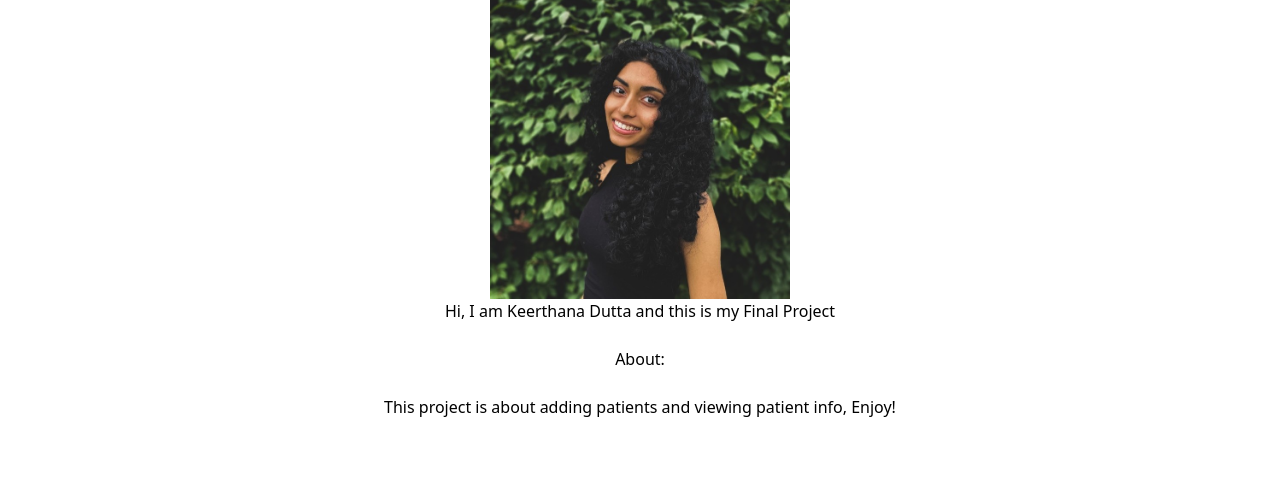
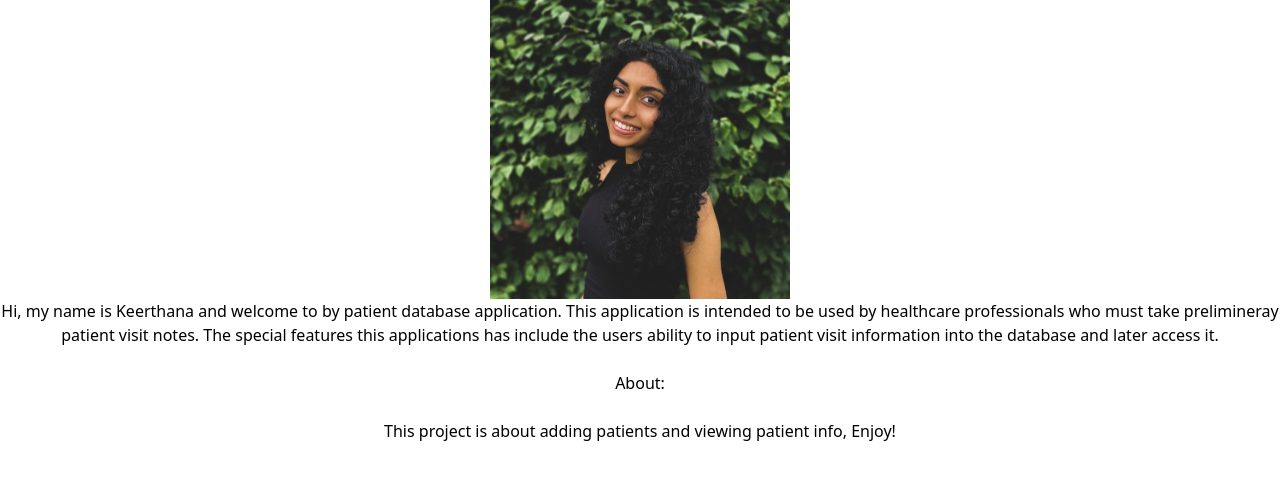
Before and after one commit to ktdutta/flask_e2e_project, a Flask app: template app/templates/dashboard.html in a window 1280 px wide. Shown: the part 155-635 px from the top of the page. Run offline with Flask 3, Linux system fonts and the light colour scheme; the template is opened without the code that fills it, so the values that code supplies are empty; parts of the project's set-up code (start-up, migrations or seed data) failed here and were passed over.

Commit message:
requirements

```diff
--- a/app/templates/dashboard.html
+++ b/app/templates/dashboard.html
@@ -21,7 +21,7 @@
 <body style="text-align: center;">
 <center class="w-full h-16 py-4 bg-gradient-to-br mx-auto" style="padding-top: 7%; ">
 <img src="../static/keerthana.jpg" alt="this is me" width="300" height="200">
-<h1>Hi, I am Keerthana Dutta and this is my Final Project</h1>
+<h1>Hi, my name is Keerthana and welcome to by patient database application. This application is intended to be used by healthcare professionals who must take prelimineray patient visit notes. The special features this applications has include the users ability to input patient visit information into the database and later access it. </h1>
 <h2><br>About: </h2>
 <h2><br>This project is about adding patients and viewing patient info, Enjoy!</h2>
 </center>
```
Also changed, not shown: requirements.txt (added, +10 -0 lines), 1 other file.
